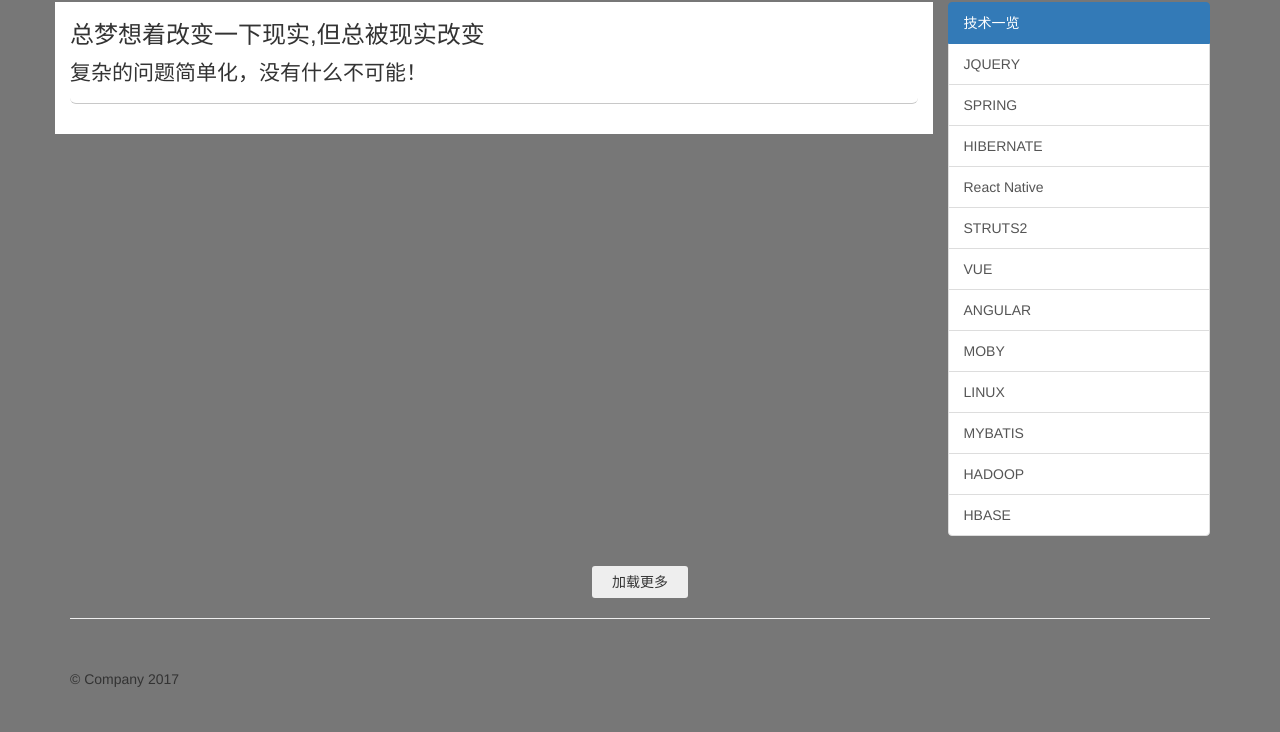
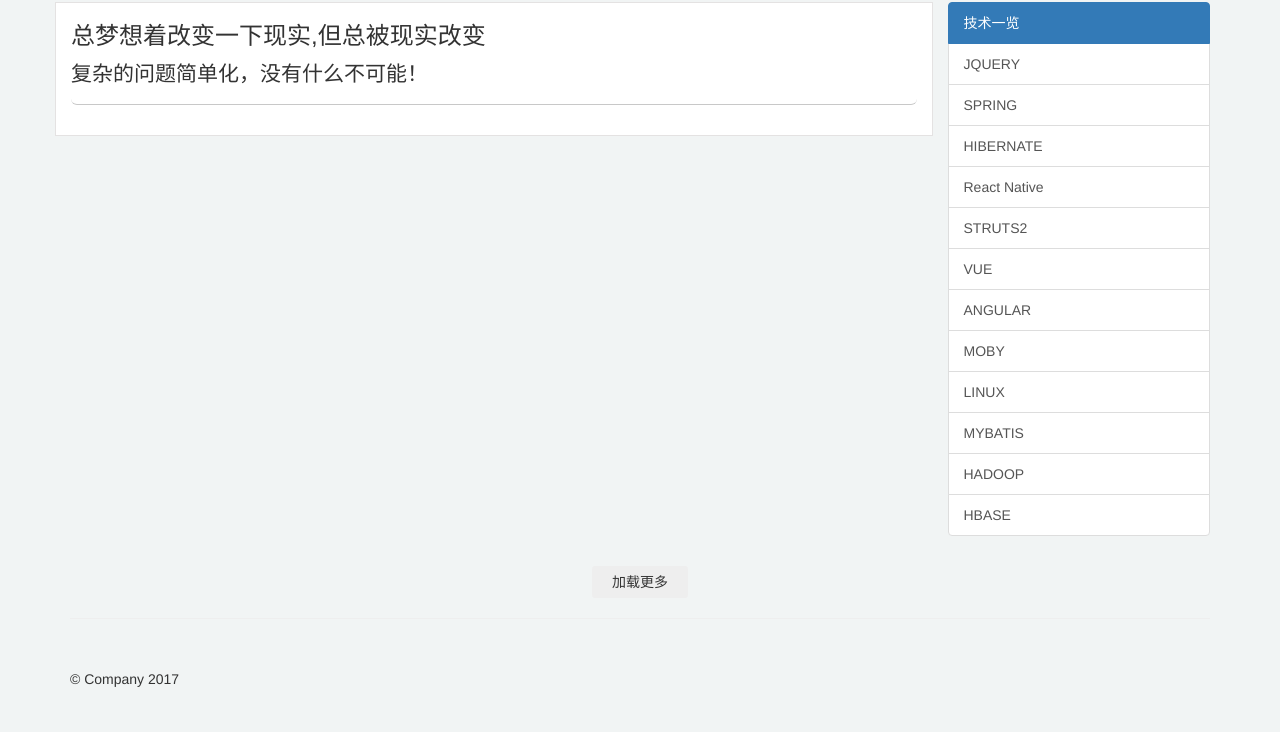
Before and after one commit to hotpotbybao/mgl, a plain HTML site: page index.html in a window 1280 px wide. Shown: the part 68-800 px from the top of the page. Drawn offline with nearby package versions, Linux system fonts and the light colour scheme.

Commit message:
首页样式

```diff
--- a/index.html
+++ b/index.html
@@ -26,7 +26,7 @@
 
         body {
             overflow: hidden;
-            background: #777;
+            background: #f1f4f4;
         }
 
         .navbar-inverse {
@@ -208,7 +208,7 @@
 </nav>
 <div class="container">
     <div class="row row-offcanvas row-offcanvas-right">
-        <div class="col-xs-12 col-sm-9" style="background-color: #fff;">
+        <div class="col-xs-12 col-sm-9" style="background-color: #fff;border: 1px solid #e4e2e2;">
             <p class="pull-right visible-xs">
                 <button type="button" class="btn btn-primary btn-xs" data-toggle="offcanvas">Toggle nav</button>
             </p>
```
Also changed, not shown: html/images/top.jpg (added).
